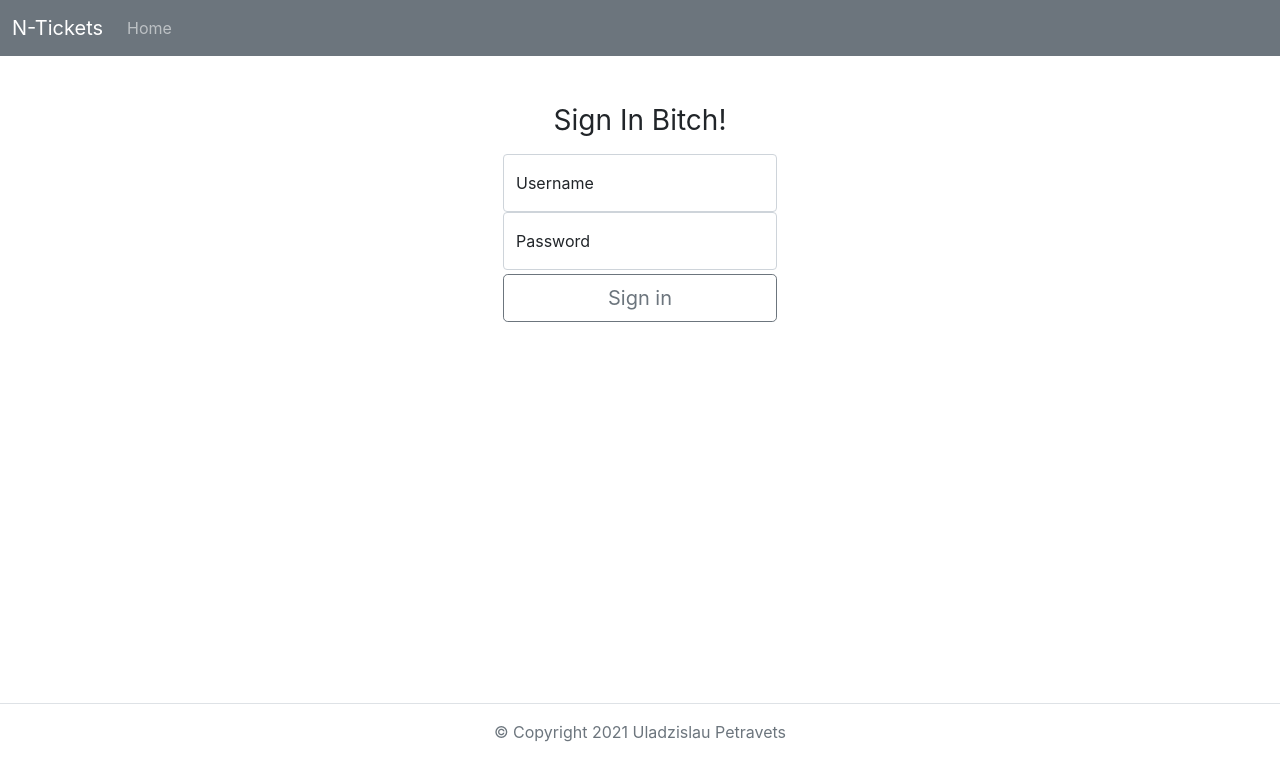
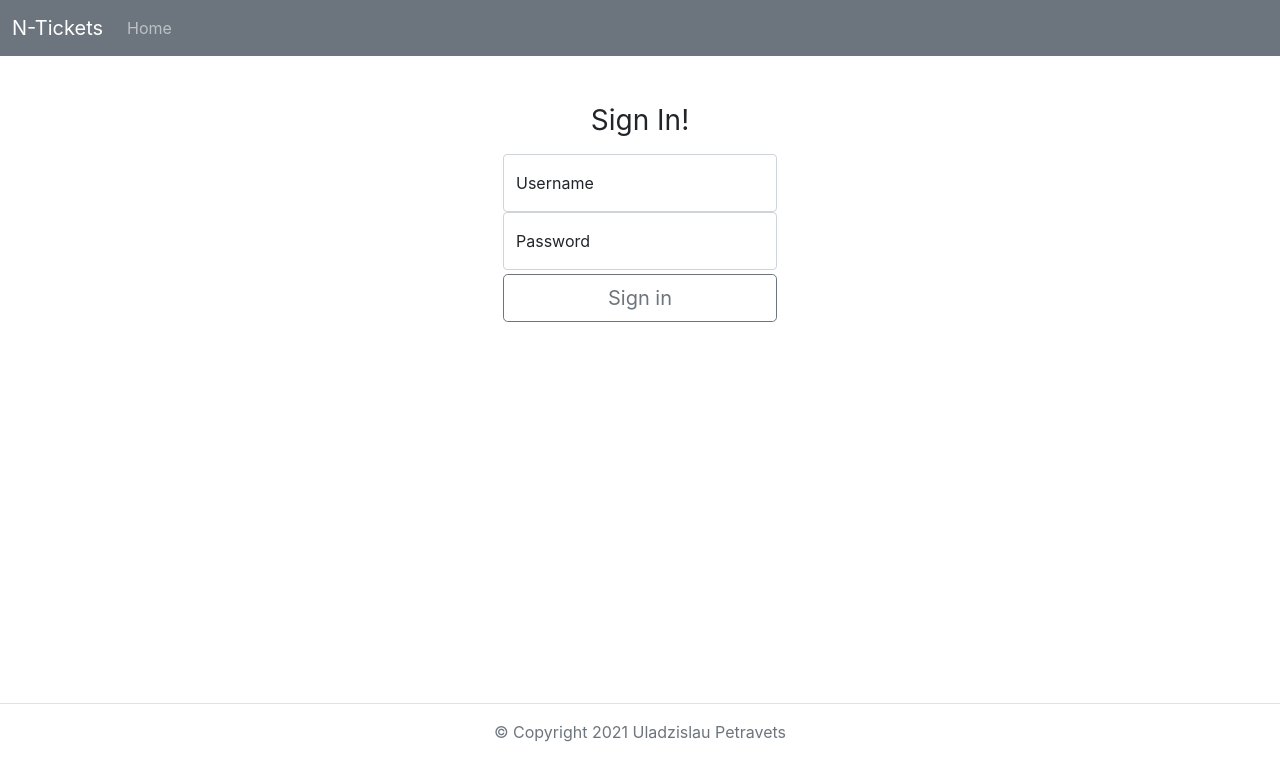
Before and after one commit to petrovlad/n-tickets-front, a React (Create React App) app: page /signin in a window 1280 px wide. Shown: the top 780 px of the page. Built offline with nearby package versions, Linux system fonts and the light colour scheme.

Commit message:
fixed typo

```diff
--- a/src/pages/SignIn.js
+++ b/src/pages/SignIn.js
@@ -24,7 +24,7 @@ export const SignIn = () => {
   return authContext.signedIn ? (<Redirect to="/"/>) : (
     <div className="d-flex justify-content-center text-center">
       <form onSubmit={formSubmitted}>
-          <h1 className="h3 mb-3 fw-normal">Sign In Bitch!</h1>
+          <h1 className="h3 mb-3 fw-normal">Sign In!</h1>
           <div className="form-floating">
             <input
               type="text"
```
